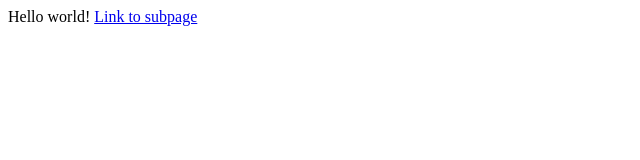
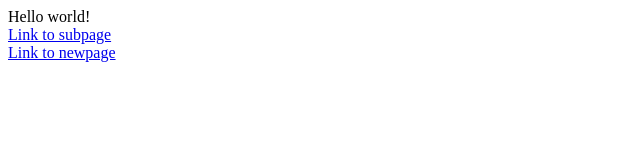
Before and after one commit to Dwyguy/netlify-test, a plain HTML site: page index.html in a window 1280 px wide. Shown: the whole page, without its empty margins (0-640 px from the left). Drawn offline with Linux system fonts and the light colour scheme.

Commit message:
Add new page

```diff
--- a/index.html
+++ b/index.html
@@ -1,7 +1,9 @@
 <html>
   <body>
     Hello world!
-
+    <br>
     <a href="/subpage">Link to subpage</a>
+    <br>
+    <a href="/subpage/newpage">Link to newpage</a>
   </body>
 </html>
```
Also changed, not shown: subpage/newpage.html (added).
